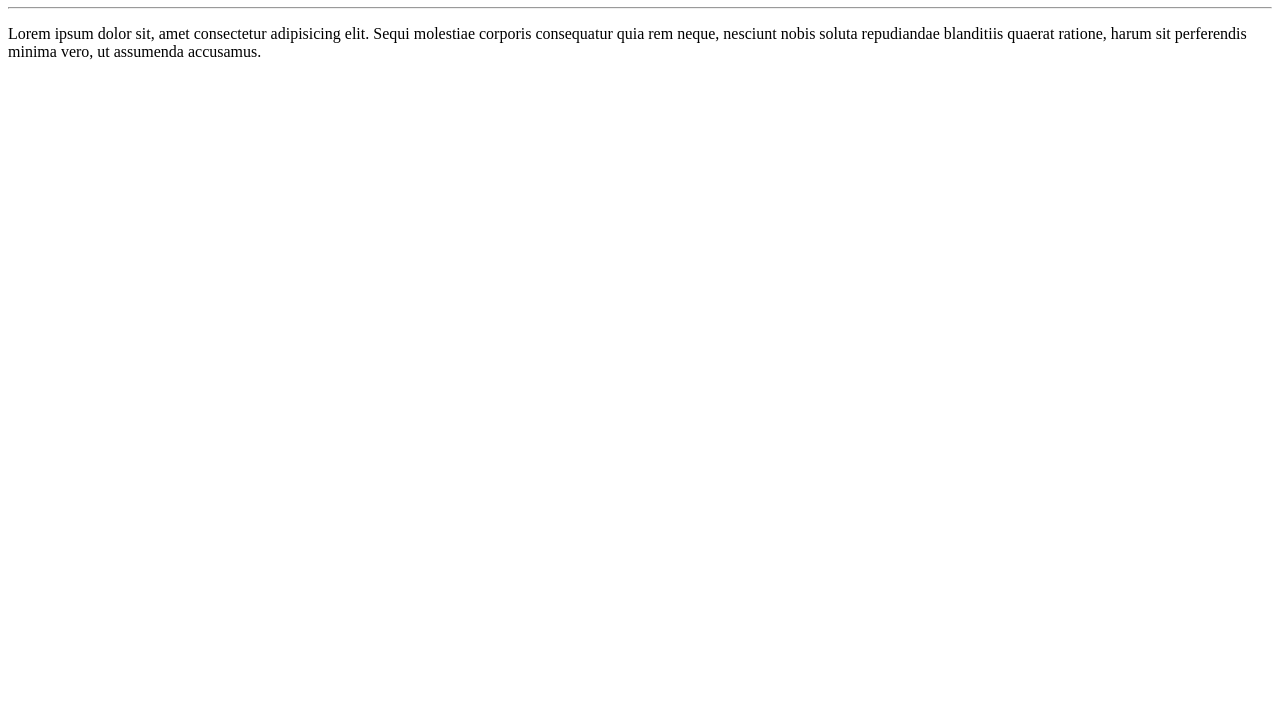
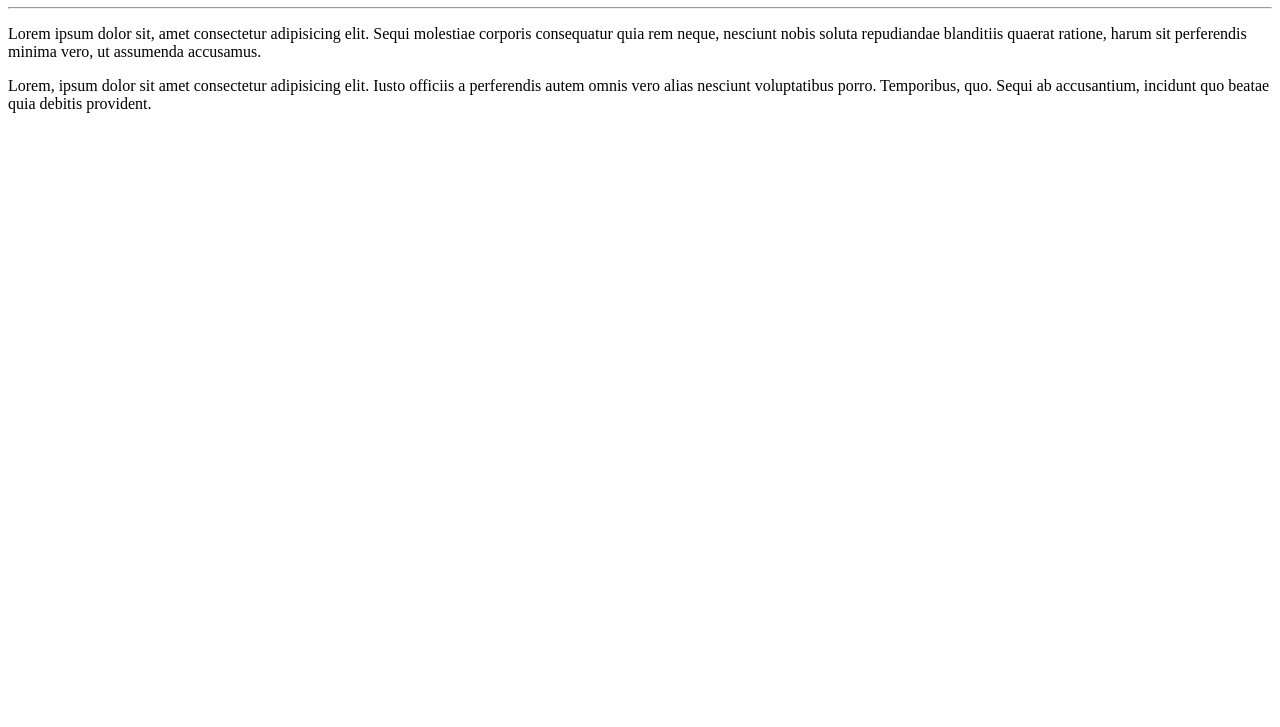
Before and after one commit to 47alysson/Ola-Mundo, a plain HTML site: page site-exemplo/index.html in a window 1280 px wide. Shown: the part 73-800 px from the top of the page. Drawn offline with Linux system fonts and the light colour scheme.

Commit message:
adicionei um parágrafo

```diff
--- a/site-exemplo/index.html
+++ b/site-exemplo/index.html
@@ -9,5 +9,6 @@
     <h1>Olá, Mundo!</h1>
     <hr>
     <p>Lorem ipsum dolor sit, amet consectetur adipisicing elit. Sequi molestiae corporis consequatur quia rem neque, nesciunt nobis soluta repudiandae blanditiis quaerat ratione, harum sit perferendis minima vero, ut assumenda accusamus.</p>
+    <p>Lorem, ipsum dolor sit amet consectetur adipisicing elit. Iusto officiis a perferendis autem omnis vero alias nesciunt voluptatibus porro. Temporibus, quo. Sequi ab accusantium, incidunt quo beatae quia debitis provident.</p>
 </body>
 </html>
```
